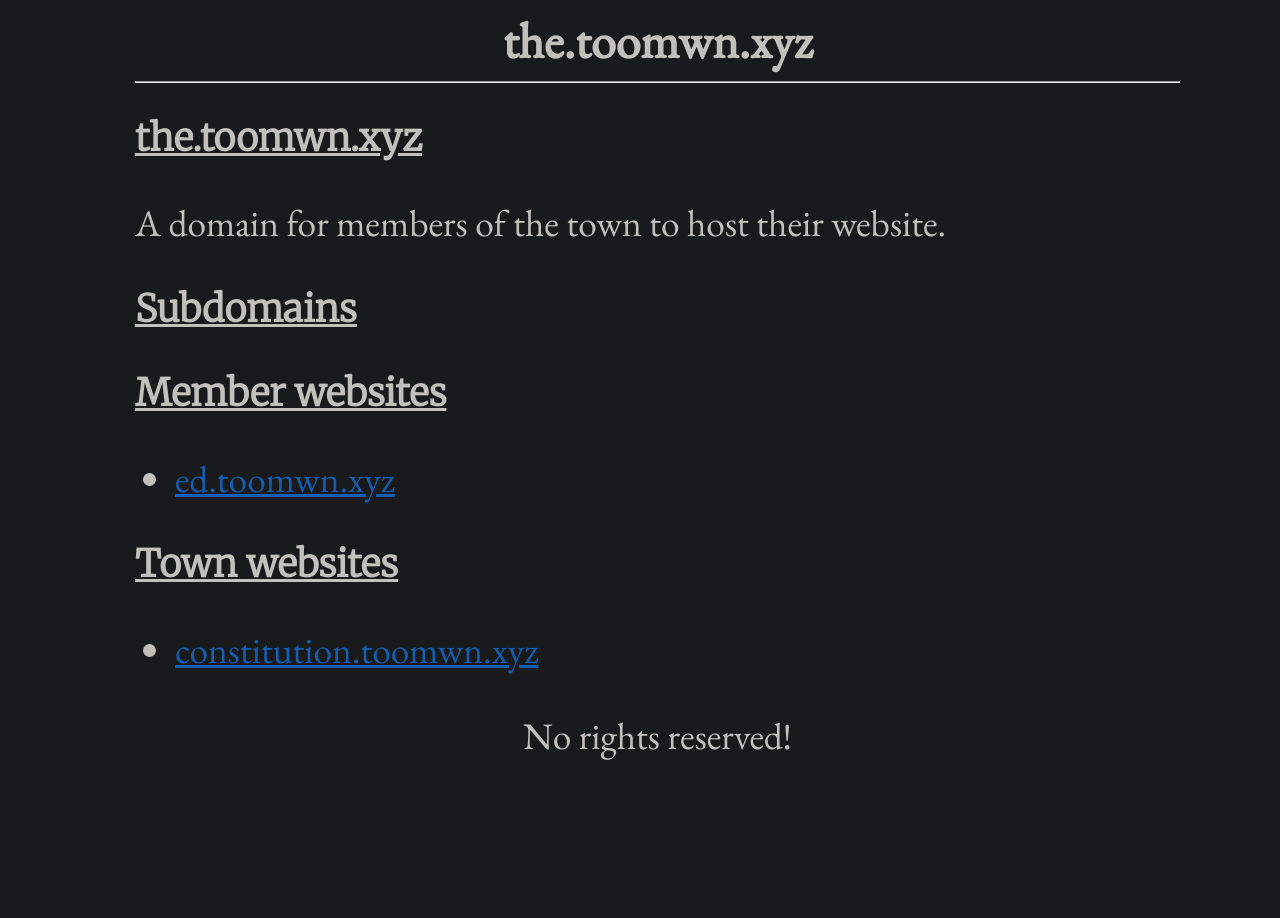
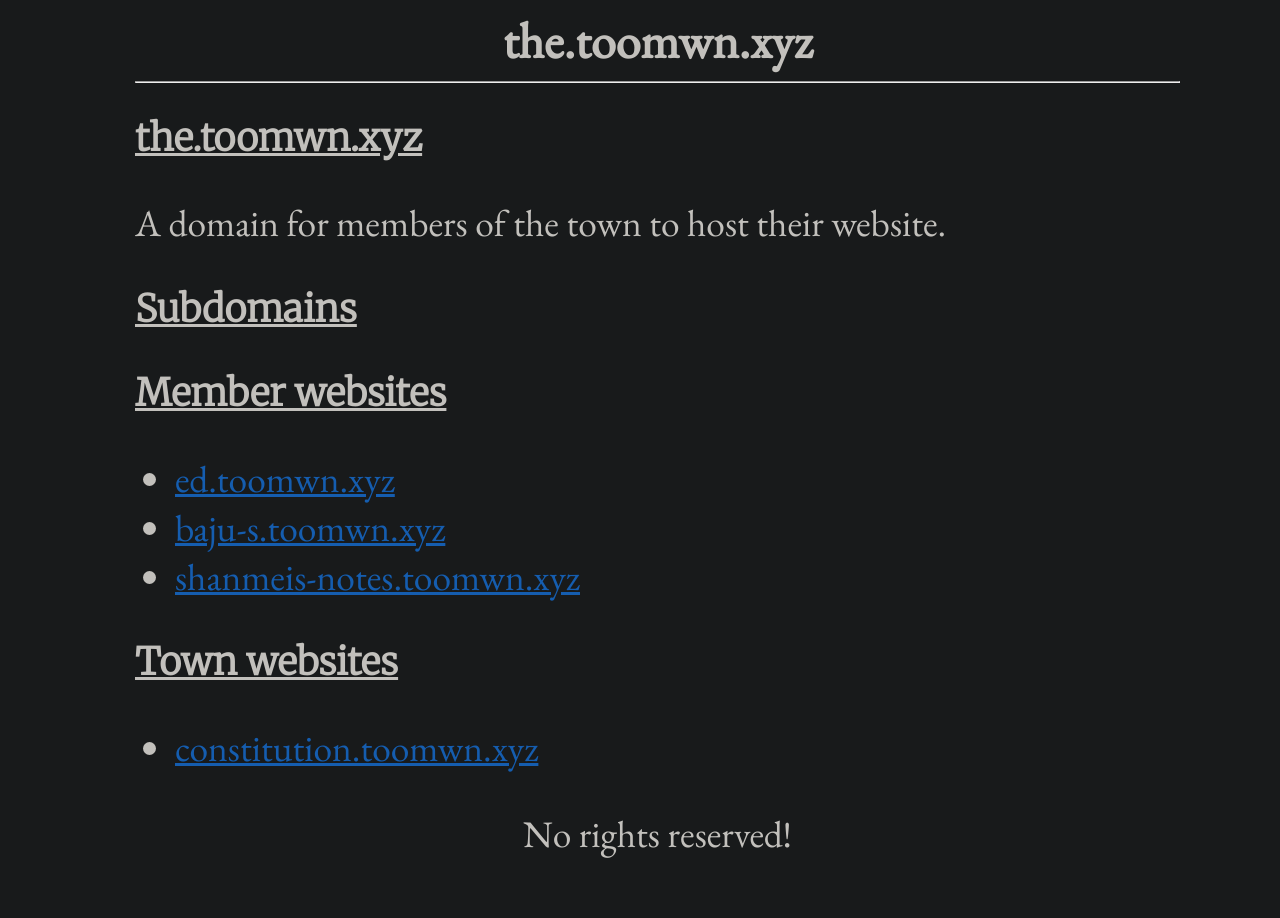
Before and after one commit to the-tOOMwn/the.toomwn.xyz, a Jekyll site: the page built from index.md, in a window 1280 px wide. Built offline with Jekyll 4.4.1, drawn with Linux system fonts in a browser that asks for light colours; some web fonts are replaced; our own code applies the rules of GitHub Pages for plain Markdown files.

Commit message:
add members

```diff
--- a/index.md
+++ b/index.md
@@ -10,6 +10,8 @@ A domain for members of the town to host their website.
 
 ### Member websites
 - [ed.toomwn.xyz](https://ed.toomwn.xyz)
+- [baju-s.toomwn.xyz](https://baju-s.toomwn.xyz)
+- [shanmeis-notes.toomwn.xyz](https://shanmeis-notes.toomwn.xyz/)
 
 ### Town websites
 - [constitution.toomwn.xyz](https://constitution.toomwn.xyz)
```
